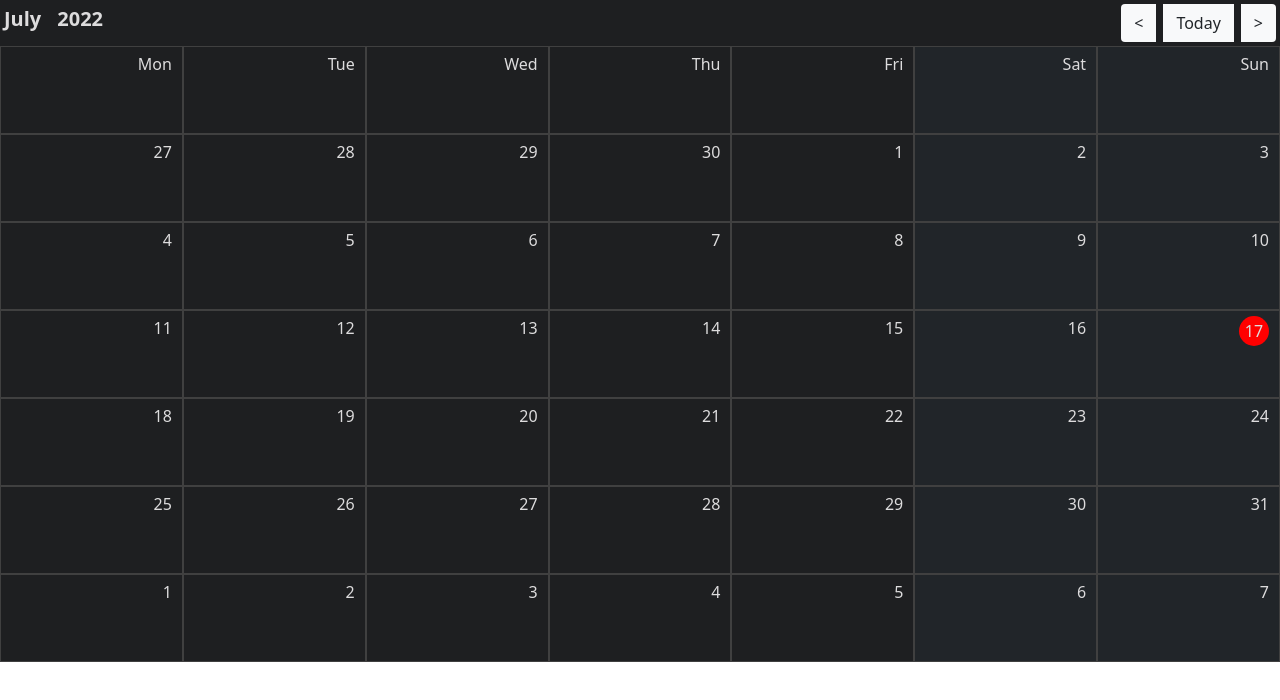
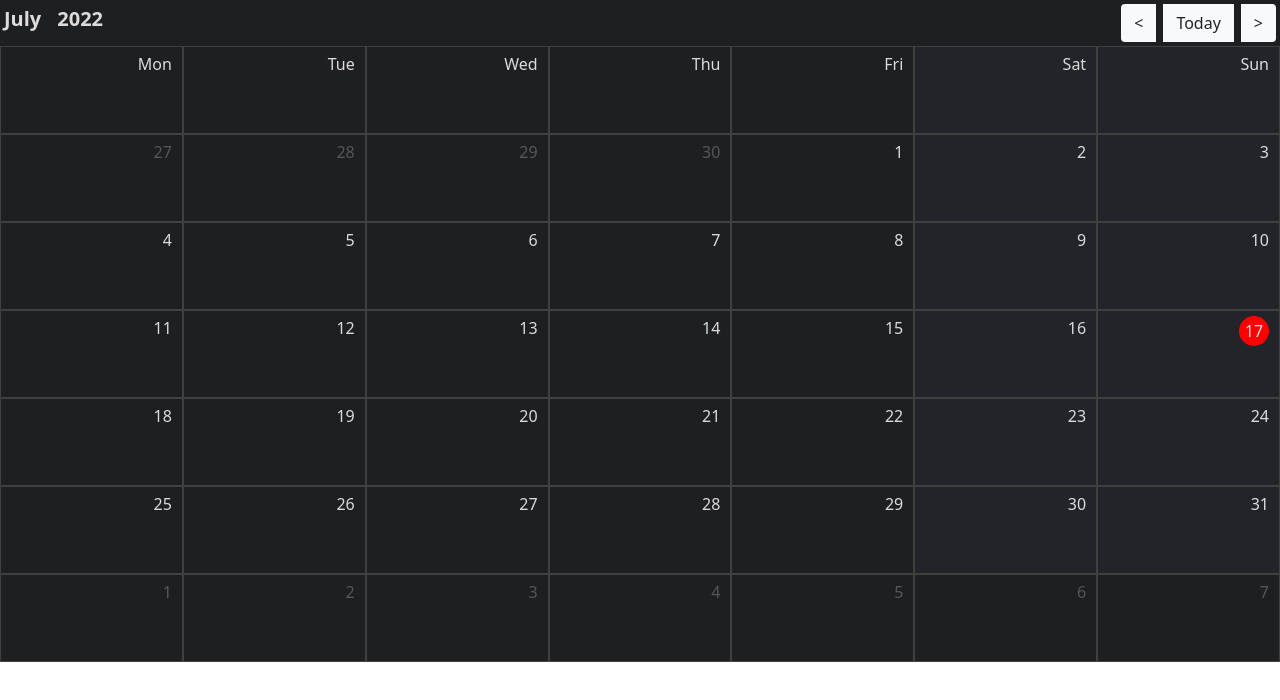
Before and after one commit to Avo999/Avo999, a React (Create React App) app: page / in a window 1280 px wide. Shown: the top 700 px of the page. Built offline with nearby package versions, Linux system fonts and the light colour scheme.

Commit message:
was been changed mouth's days colors

```diff
--- a/src/App.js
+++ b/src/App.js
@@ -26,7 +26,9 @@ function App() {
                 nextHandleClick={nextHandleClick}
                 today={today}
             />
-            <Body startDay={startDay}/>
+            <Body startDay={startDay}
+                  today={today}
+            />
         </div>
     );
 }
--- a/src/conponents/Body.js
+++ b/src/conponents/Body.js
@@ -1,7 +1,7 @@
 import React, {useState} from 'react';
 import moment from "moment";
 
-function Body({startDay}) {
+function Body({startDay, today}) {
     const week = [
         "Mon",
         "Tue",
@@ -16,6 +16,7 @@ function Body({startDay}) {
 
     const calendarArr = [...Array(totalDays)].map(() => day.add(1, "day").clone());
 
+    const isCurrentMouth = (day) => today.isSame(day, 'month')
     return (
         <div className="tableCal">
                 {
@@ -26,8 +27,13 @@ function Body({startDay}) {
 
             {
                 calendarArr.map((day) => (
-                    <div  key={day} className={day.day() === 0 || day.day() === 6 ? "bg-dark elem" : "elem"}>
-                        <span className={day.clone().format("YYYY-MM-DD") === moment().format('YYYY-MM-DD') ? "currentDay": ""}>
+                    <div  key={day} className={isCurrentMouth(day) ?
+                        (day.day() === 0 || day.day() === 6 ? "bg-dark elem" : "elem") : "otherMouth elem"
+
+                    }>
+                        <span className={
+                            day.clone().format("YYYY-MM-DD") === moment().format('YYYY-MM-DD') ? "currentDay": ""
+                        }>
                             {day.format("D")}
                         </span>
                     </div>
--- a/src/index.css
+++ b/src/index.css
@@ -24,6 +24,9 @@ code {
   grid-template-columns: repeat(7, 1fr);
   grid-template-rows: repeat(7, 1fr);
 }
+.baseStyles .tableCal .otherMouth {
+  color: #555759;
+}
 .baseStyles .tableCal .elem {
   border: 1px #404040 solid;
   min-width: 148px;
--- a/src/index.scss
+++ b/src/index.scss
@@ -27,6 +27,9 @@ code {
     grid-template-columns: repeat(7, 1fr);
     grid-template-rows:repeat(7, 1fr);
 
+    .otherMouth{
+     color: #555759;
+    }
     .elem {
       border: 1px #404040 solid;
       min-width: 148px;
```
Also changed, not shown: 1 other file (tests, documents, lock files or other folders).
